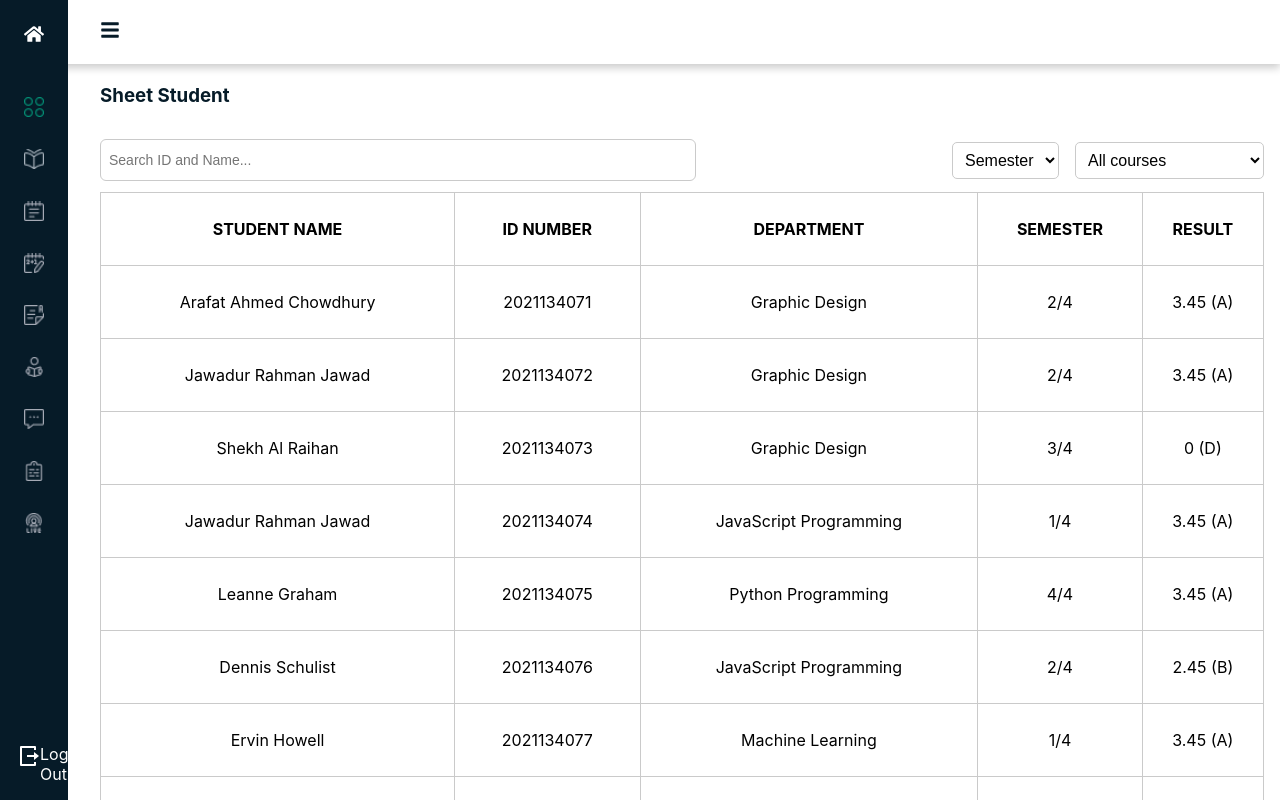
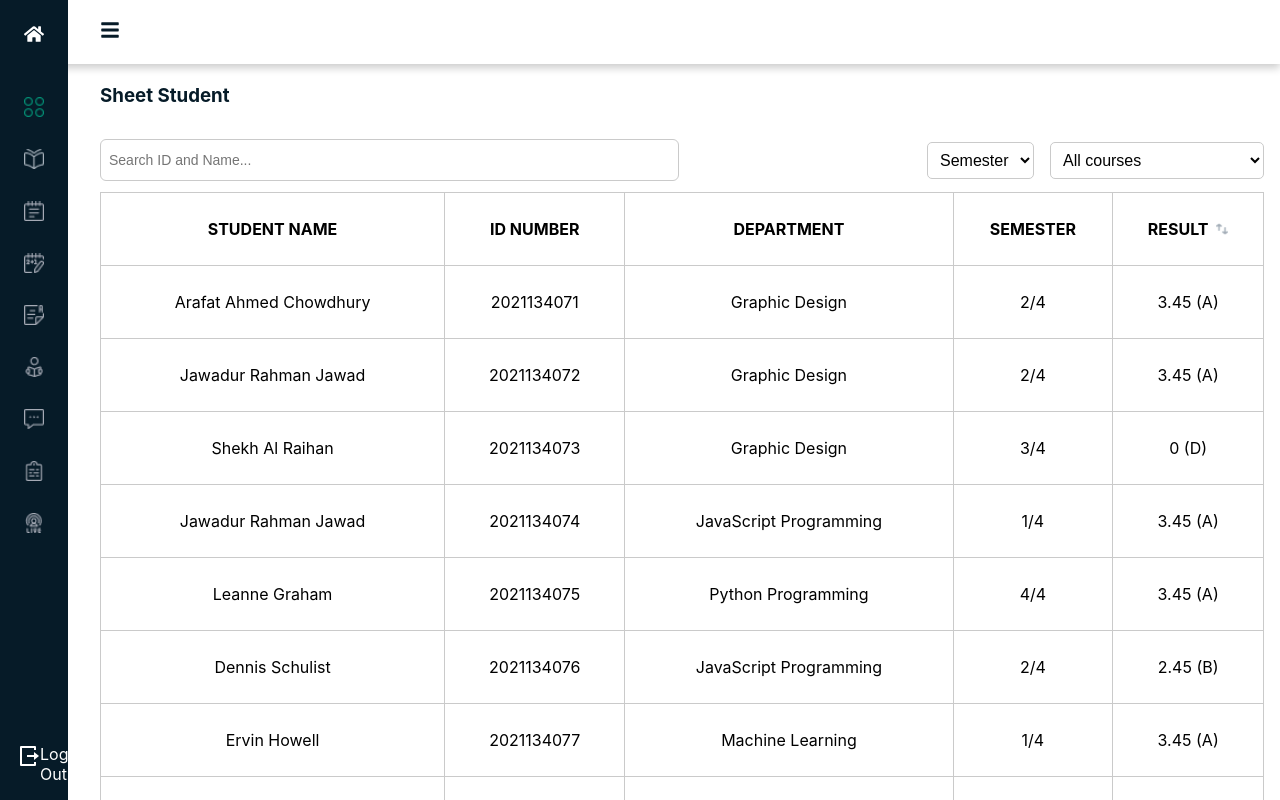
Before and after one commit to kim-duyen-frontend/nextjs-practice, a Next.js app: page / in a window 1280 px wide. Shown: the top 800 px of the page. Built offline with nearby package versions, Linux system fonts and the light colour scheme.

Commit message:
update continue

```diff
--- a/components/combobox-courses.js
+++ b/components/combobox-courses.js
@@ -11,6 +11,8 @@ const ComboboxCourses = () => {
                 <option value="Machine Learning">Machine Learning</option>
                 <option value="C++ Programming">C++ Programming</option>
                 <option value="C Programming">C Programming</option>
+                <option value="JavaScript Programming">JavaScript Programming</option>
+
             </select>
         </div>
     );
--- a/features/result-student.js
+++ b/features/result-student.js
@@ -3,6 +3,8 @@ import ComboboxSemester from '../components/combobox-semester';
 import ComboboxCourses from "../components/combobox-courses";
 import ItemTable from '../components/item-table';
 import SearchStudent from '../components/search-student';
+import Image from 'next/image';
+import Link from 'next/link';
 import styles from "../styles/resultstudent.module.scss";
 
 
@@ -111,7 +113,23 @@ const ResultStudent = () => {
                                     <th>ID NUMBER</th>
                                     <th>DEPARTMENT</th>
                                     <th>SEMESTER</th>
-                                    <th>RESULT</th>
+                                    <th>
+                                        <div className={styles.sortResult}>
+                                            RESULT{" "}
+                                            <Link href="#!">
+                                                <a>
+                                                    <Image
+                                                        src="/images/sort.png"
+                                                        width={12}
+                                                        height={12}
+                                                        alt="sort"
+                                                        // onClick={() => setTypeSort(!typeSort)}
+                                                    />
+                                                </a>
+                                            </Link>
+
+                                        </div>
+                                    </th>
                                 </tr>
                             </thead>
                             <tbody>
--- a/styles/resultstudent.module.scss
+++ b/styles/resultstudent.module.scss
@@ -28,6 +28,14 @@
                         th {
                             border: 1px solid #cacaca;
                             padding: 0.25rem;
+                            .sortResult{
+                                display: flex;
+                                align-items: center;
+                                justify-content: center;
+                                > a{
+                                    margin-left: 0.5rem;
+                                }
+                            }
                         }
                     }
                 }
```
Also changed, not shown: public/images/sort.png (added).
